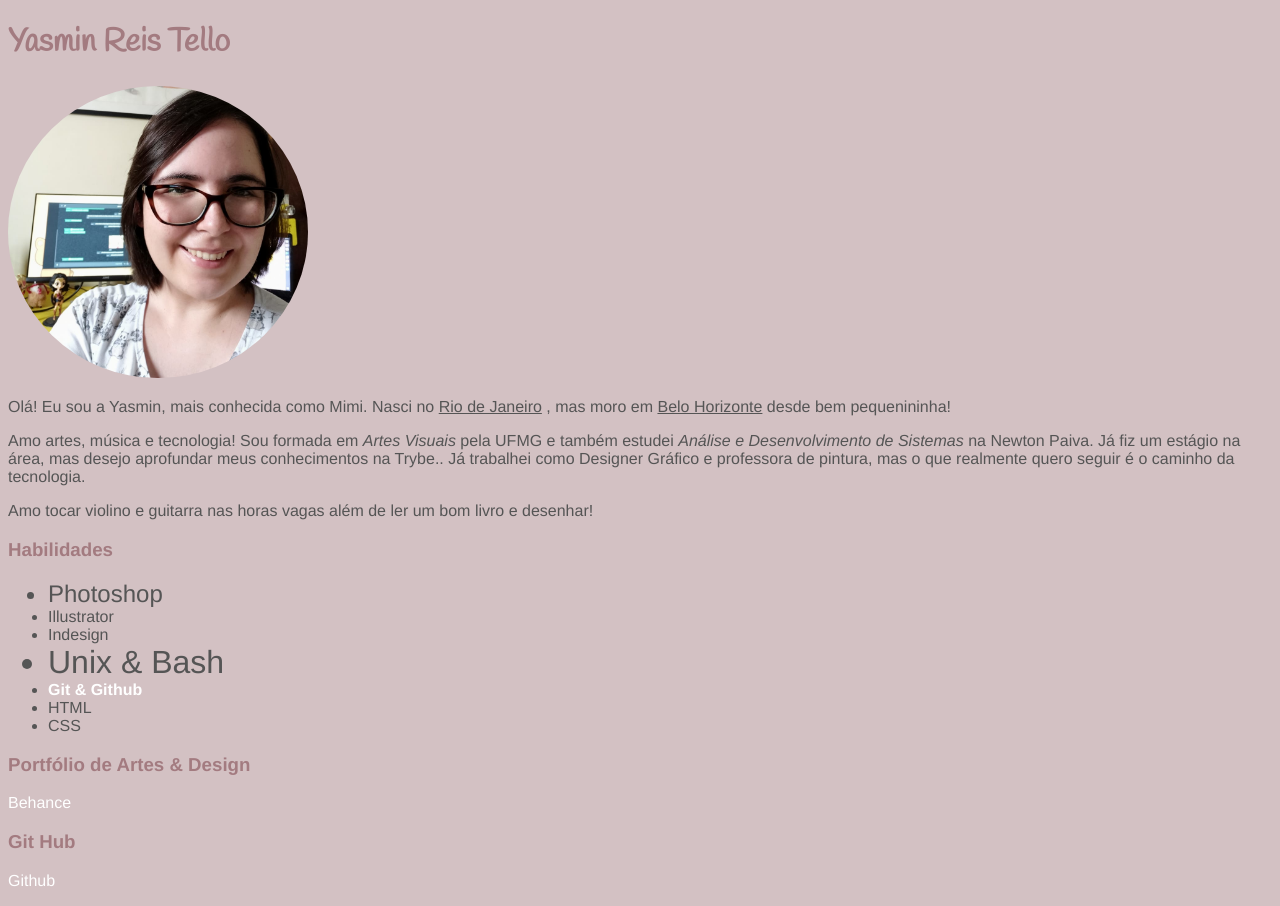
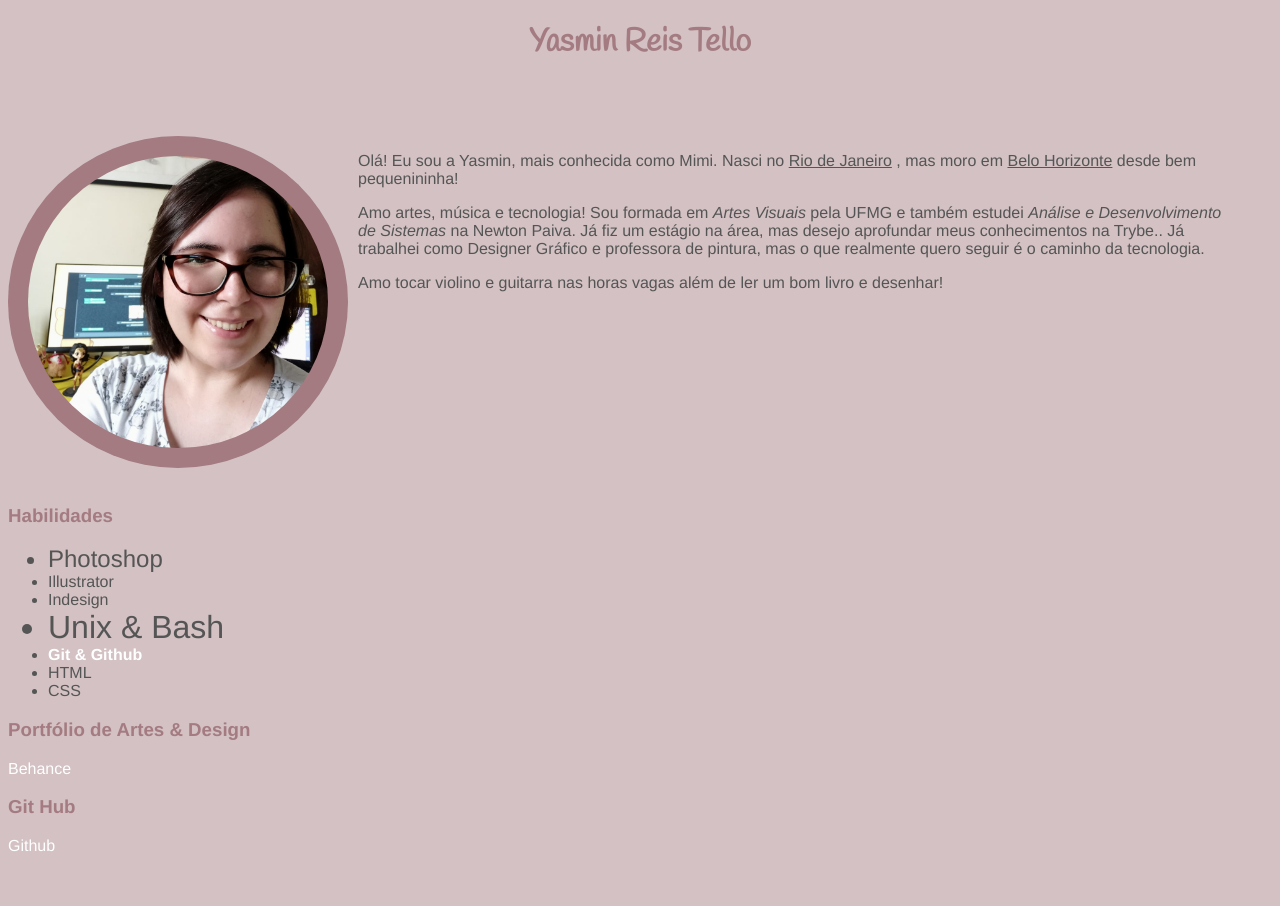
Before and after one commit to mimirtello/mimirtello.github.io, a plain HTML site: page index.html in a window 1280 px wide. After the commit the page ends 871 px from the top, so only its background shows below. Drawn offline with Linux system fonts and the light colour scheme.

Commit message:
Adicionando requisitos do dia 3.3

```diff
--- a/index.html
+++ b/index.html
@@ -11,8 +11,14 @@
 <link href="https://fonts.googleapis.com/css2?family=Handlee&display=swap" rel="stylesheet">
 </head>
 <body>
+    <div id="total">
+        <div id="titulo">
             <h1 id="nome">Yasmin Reis Tello</h1>
-    <img src="imagens/fotoid4.png" alt="Mimi Reis Tello" width="300px">
+        </div>
+
+        <div id="descricao">
+        <img src="imagens/fotoid4.png" alt="Mimi Reis Tello" width="300px" id="foto">
+
         <p>Olá! Eu sou a Yasmin, mais conhecida como Mimi. Nasci no <span class="cidade">Rio de Janeiro</span> , mas moro em <span class="cidade">Belo Horizonte</span>
             desde bem pequenininha!
         </p>
@@ -22,6 +28,9 @@
             o que realmente quero seguir é o caminho da tecnologia.
         </p>
         <p> Amo tocar violino e guitarra nas horas vagas além de ler um bom livro e desenhar!</p>
+
+
+    </div>
         <h3>Habilidades</h3>
         <ul>
             <li id="photoshop">Photoshop</li>
@@ -36,5 +45,6 @@
         <p><a href="https://www.behance.net/mimirt">Behance</a></p>
         <h3 id="git">Git Hub</h3>
         <p><a href="https://github.com/mimirtello">Github</a></p>
+
 </body>
 </html>
--- a/style.css
+++ b/style.css
@@ -34,3 +34,26 @@ a:hover{
     text-decoration: none;
     color:#a37b80
 }
+
+#foto{
+    float:left;
+    padding:20px;
+    background-color: #a37b80;
+    position: absolute;
+    margin-left:-350px;
+
+}
+#descricao{
+   height: 300px;
+   padding:50px;
+   position: relative;
+   margin-left:300px;
+
+}
+#titulo{
+    text-align: center;
+}
+
+ul li:hover:nth-child(odd) {
+font-family: monospace;
+}
```
Lines whose indentation alone changed are shown as unchanged.
